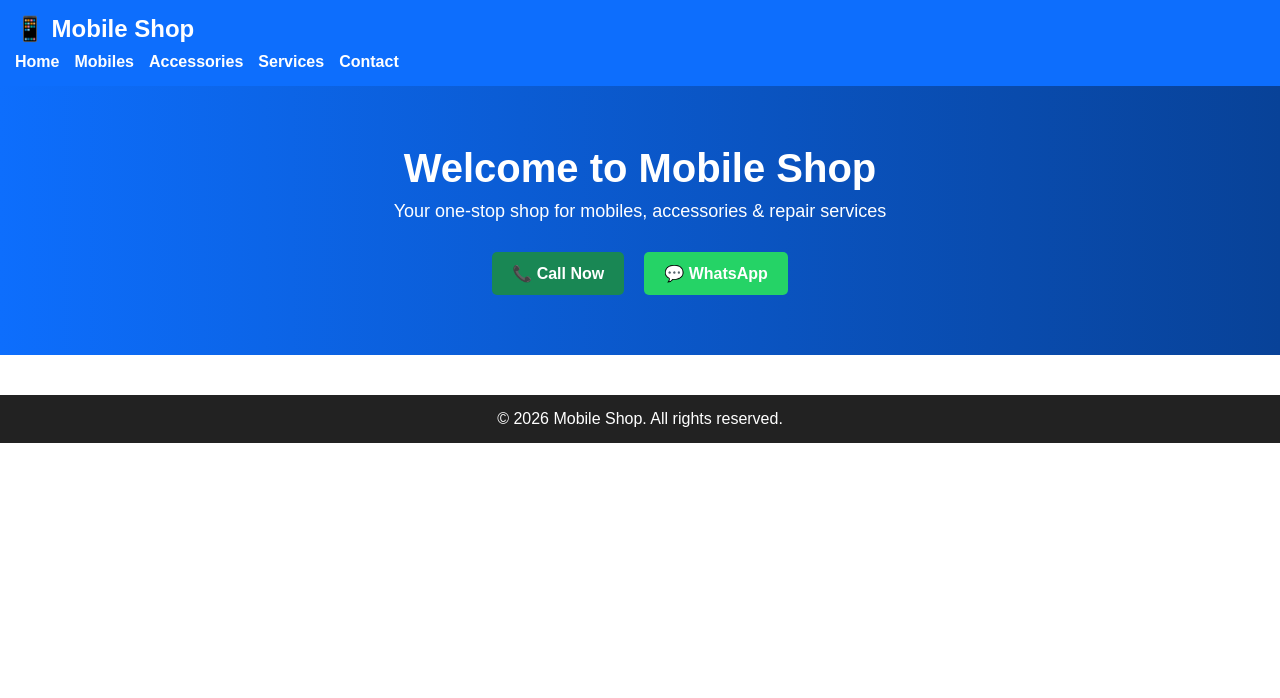
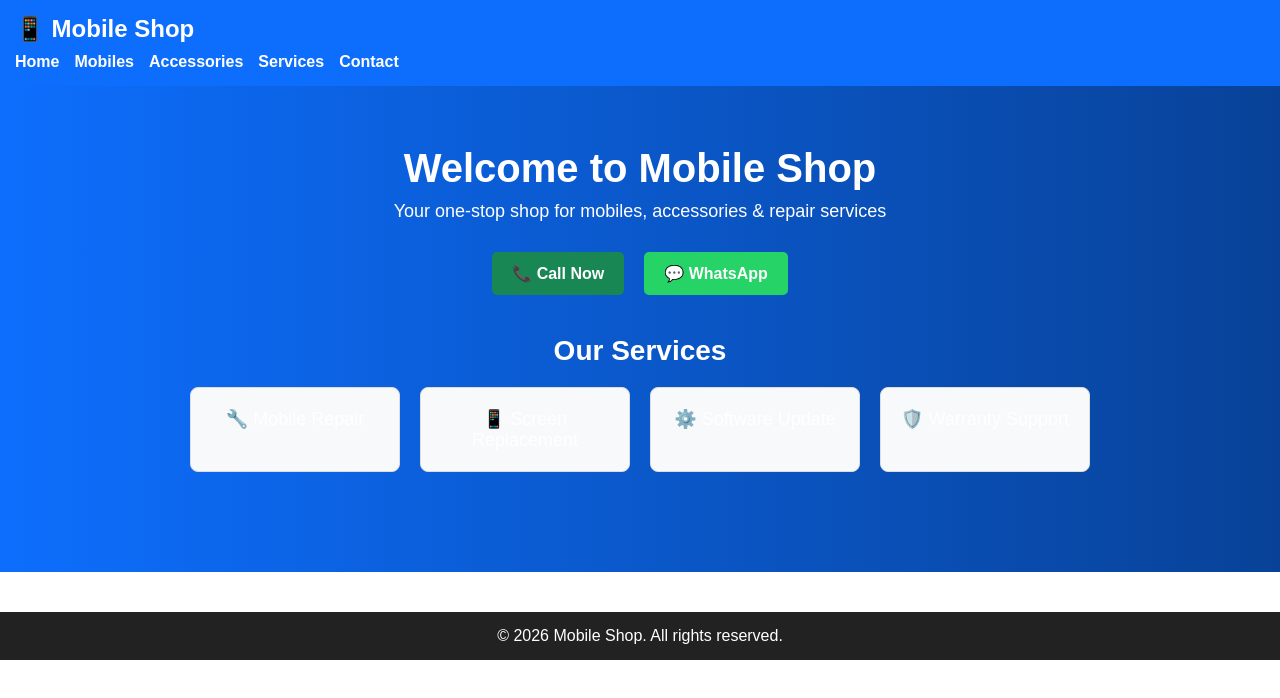
Before and after one commit to ashok770/Mobile-Shop-Website, a React (Vite) app: page / in a window 1280 px wide. Shown: the top 698 px of the page. Built offline with nearby package versions, Linux system fonts and the light colour scheme.

Commit message:
building the fronted of the Home page need to manage the color still

```diff
--- a/src/pages/Home.jsx
+++ b/src/pages/Home.jsx
@@ -20,6 +20,17 @@ function Home() {
             💬 WhatsApp
           </a>
         </div>
+        {/* Services Section */}
+        <section className="services">
+          <h2>Our Services</h2>
+
+          <div className="service-list">
+            <div className="service-card">🔧 Mobile Repair</div>
+            <div className="service-card">📱 Screen Replacement</div>
+            <div className="service-card">⚙️ Software Update</div>
+            <div className="service-card">🛡️ Warranty Support</div>
+          </div>
+        </section>
       </section>
     </div>
   );
--- a/src/styles/main.css
+++ b/src/styles/main.css
@@ -42,3 +42,29 @@
 .whatsapp {
   background-color: #25d366;
 }
+/* Services Section */
+.services {
+  padding: 40px 20px;
+  text-align: center;
+}
+
+.services h2 {
+  margin-bottom: 20px;
+  font-size: 28px;
+}
+
+.service-list {
+  display: grid;
+  grid-template-columns: repeat(auto-fit, minmax(200px, 1fr));
+  gap: 20px;
+  max-width: 900px;
+  margin: auto;
+}
+
+.service-card {
+  padding: 20px;
+  border: 1px solid #ddd;
+  border-radius: 8px;
+  font-size: 18px;
+  background: #f8f9fa;
+}
```
